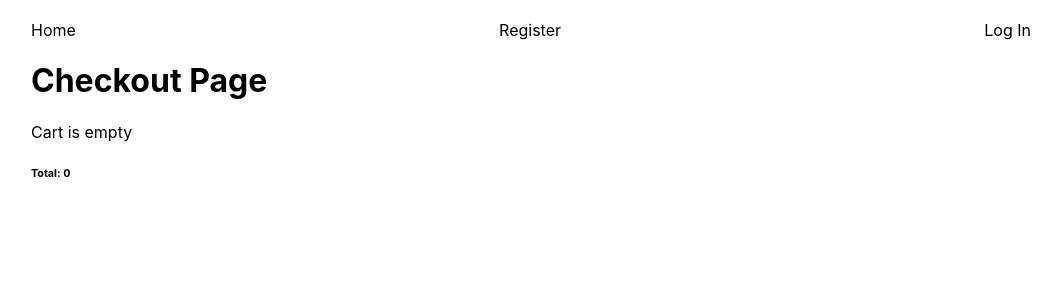
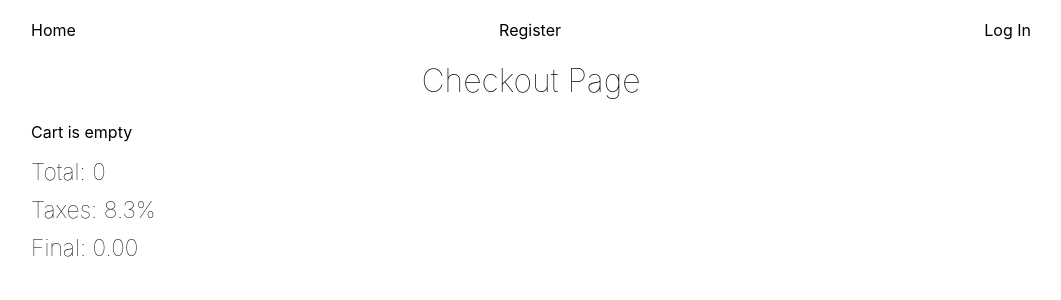
Before and after one commit to realdanilo/plumbing_products, a Next.js app: page /cart in a window 1280 px wide. Shown: the top 300 px of the page, without its empty margins (109-1170 px from the left). Built offline with nearby package versions, Linux system fonts and the light colour scheme.

Commit message:
styling cart page, on change automatially recalculate total

```diff
--- a/components/HeaderNav.js
+++ b/components/HeaderNav.js
@@ -15,6 +15,8 @@ const HeaderNav = () => {
             Log Out
           </p>
           <Link href="/cart">Cart</Link>
+          <Link href="/">Home</Link>
+
         </>
       ) : (
         <>
--- a/pages/cart.js
+++ b/pages/cart.js
@@ -1,10 +1,10 @@
 import React, { useContext } from "react";
 import Layout from "../components/Layout";
 import { MainContext } from "../utils/MainContext";
-import { Update, Delete } from "../utils/AddToCartHelpers";
-import {  toast } from "react-toastify";
-import MetaSearchEngine from "../components/MetaSearchEngine"
-
+import { Update, Delete,CalculateTotal } from "../utils/AddToCartHelpers";
+import { toast } from "react-toastify";
+import MetaSearchEngine from "../components/MetaSearchEngine";
+import styles from "../styles/Cart.module.css";
 import Link from "next/link";
 
 const Cart = () => {
@@ -27,13 +27,15 @@ const Cart = () => {
       draggable: true,
       progress: undefined,
     });
+
   };
   return (
     <Layout>
-        <MetaSearchEngine/>
+      <MetaSearchEngine />
+      <div className={styles.cartCheckout}>
         <h1>Checkout Page</h1>
         {cart.products.length == 0 && <p>Cart is empty</p>}
-      <ul>
+        <ol>
           {user &&
             cart.products.map((p) => (
               <li key={p.SKU}>
@@ -54,8 +56,11 @@ const Cart = () => {
                 </small>
               </li>
             ))}
-      </ul>
+        </ol>
         <h6>Total: {cart.total}</h6>
+        <h6>Taxes: 8.3%</h6>
+        <h6>Final: {Math.round((cart.total * 1.083 * 10)/10).toFixed(2)}</h6>
+      </div>
     </Layout>
   );
 };
--- /dev/null
+++ b/styles/Cart.module.css
@@ -0,0 +1,45 @@
+.cartCheckout {
+  display: block;
+}
+.cartCheckout h1 {
+  text-align: center;
+  font-weight: 100;
+}
+
+.cartCheckout ol li {
+    margin: 0 0 45px 0;
+}
+.cartCheckout ol li p{
+    text-decoration: underline;
+    cursor: pointer;
+}
+.cartCheckout ol li small {
+  margin: 0 10px;
+}
+.cartCheckout ol li small:last-child {
+  margin: 0 10px;
+  border: 1px solid rgba(0,0,0,.3);
+  padding: 5px 10px;
+}
+.cartCheckout ol li small:last-child:hover {
+  color: white;
+  background-color: rgba(228, 7, 7, 0.749);
+  cursor: pointer;
+
+}
+
+.cartCheckout ol li input {
+  width: 50px;
+  border: none;
+  border-bottom: 1px solid black;
+}
+
+.cartCheckout ol li input:focus {
+  outline: none;
+}
+
+.cartCheckout h6{
+    font-size: 23px;
+    font-weight: 100;
+    margin: 10px 0;
+}
--- a/utils/AddToCartHelpers.js
+++ b/utils/AddToCartHelpers.js
@@ -12,3 +12,8 @@ export const Update = (product, cart = []) => {
   ];
 };
 export const Delete = (product, cart = []) => cart.products.filter(p => p.SKU != product.SKU)
+
+export const CalculateTotal = (cart = []) =>{
+  let numbers = cart.map(p => parseInt(p.price) * parseInt(p.quantity))
+  return numbers.reduce((prev,cur)=> prev+cur,0)
+}
--- a/utils/MainContext.js
+++ b/utils/MainContext.js
@@ -1,4 +1,5 @@
-import { createContext, useState } from "react";
+import { createContext, useState , useEffect} from "react";
+import {CalculateTotal} from "./AddToCartHelpers"
 
 export const MainContext = createContext();
 
@@ -9,5 +10,10 @@ export const MainContextProvider = ({children}) => {
     const [user, setUser] = useState(null)
     const [cart, setCart] = useState({total:0, products:[]})
 
+    useEffect(()=>{
+        let total = CalculateTotal(cart.products)
+        setCart({...cart,total})
+    }, [cart.products])
+
     return <MainContext.Provider value={{searchInput, setSearchInput, loading,setLoading, searchType,setSearchType, user, setUser, cart, setCart}}>{children}</MainContext.Provider>
 }
```
Also changed, not shown: components/AddToCart.js (+27 -7 lines), styles/AddToCart.module.css (added, +15 -0 lines). Lines whose indentation alone changed are shown as unchanged.
